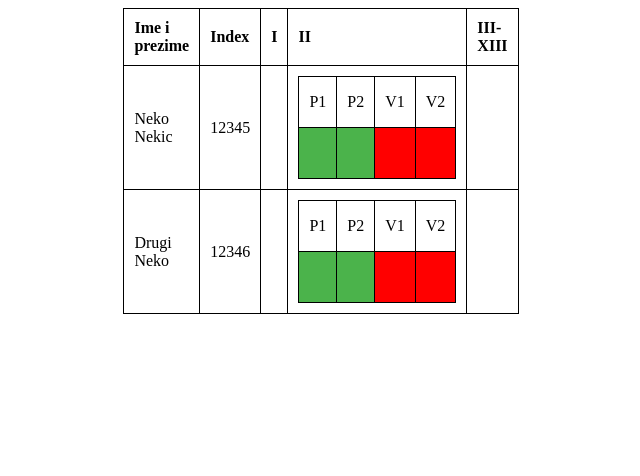
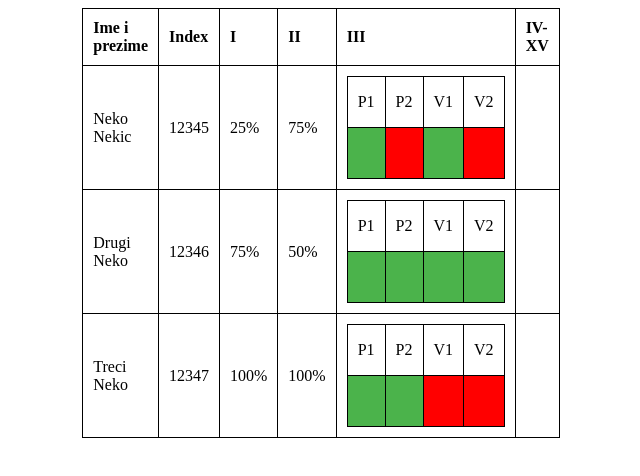
Before and after one commit to zOhran13/WebTehnologije-2022, a plain HTML site: page html/prisustvo.html in a window 1280 px wide. Shown: the whole page, without its empty margins (319-959 px from the left). Drawn offline with Linux system fonts and the light colour scheme.

Commit message:
ispravljena greska <nisu izracunati procenti prisustva>

```diff
--- a/html/prisustvo.html
+++ b/html/prisustvo.html
@@ -169,9 +169,9 @@
 
     </div>
 
+  <script type="text/javascript" src="../scripts/TabelaPrisustvo.js"></script>
+   <script type="text/javascript" src="../scripts/prisustvo.js"></script>
 
-   <script type="module" src="../scripts/prisustvo.js"></script>
-   <script type="module" src="../scripts/TabelaPrisustvo.js"></script>
 </body>
 
 
--- a/scripts/TabelaPrisustvo.js
+++ b/scripts/TabelaPrisustvo.js
@@ -33,11 +33,14 @@ let TabelaPrisustvo = function (divRef, podaci) {
             (unique, item) => (unique.includes(item) ? unique : [...unique, item]),
             [],
           );
+          //console.log(sedmiceNisuUnesene)
+          //console.log(sedmiceUnesene)
+         // console.log(sedmice)
 
         let brojSedmica = sedmice.length;
         let trenutnaSedmica = brojSedmica;
 
-        let zaglavlje = ['Ime i prezime', 'Index', 'I', 'II', 'III', 'IV', 'V', 'VI', 'VII', 'VIII', 'IX', 'X', 'XI', 'XII', 'XIII'];
+        let zaglavlje = ['Ime i prezime', 'Index', 'I', 'II', 'III', 'IV', 'V', 'VI', 'VII', 'VIII', 'IX', 'X', 'XI', 'XII', 'XIII', 'XIV', 'XV'];
         var header = document.createElement('thead')
         header.appendChild(document.createElement("th")).
         appendChild(document.createTextNode(zaglavlje[0]));
@@ -50,8 +53,9 @@ let TabelaPrisustvo = function (divRef, podaci) {
             appendChild(document.createTextNode(zaglavlje[i+2]));
         }
         if(brojSedmica < zaglavlje.length) {
-            header.appendChild(document.createElement("th")).
+          let kraj=  header.appendChild(document.createElement("th")).
             appendChild(document.createTextNode(zaglavlje[2 + brojSedmica] + "-" + zaglavlje[zaglavlje.length-1]));
+
         }
 
         tabela.appendChild(header);
@@ -67,11 +71,11 @@ let TabelaPrisustvo = function (divRef, podaci) {
             }
         })
         let predmet = ""
-        Object.values(podaci).forEach(obj => {
+       /* Object.values(podaci).forEach(obj => {
             if(!(obj instanceof Object) && typeof obj === "string") {
                 predmet = obj
             }
-        })
+        })*/
         let predavanjaSedmicno = podaci.brojPredavanjaSedmicno;
         let vjezbiSedmicno = podaci.brojVjezbiSedmicno;
 
@@ -87,8 +91,9 @@ let TabelaPrisustvo = function (divRef, podaci) {
             celija.appendChild(index);
             red.appendChild(celija);
 
+
             let studentovaPrisustva = prisustva.filter(prisustvo => prisustvo.index === student.index && prisustvo.sedmica === trenutnaSedmica)
-            console.log(studentovaPrisustva)
+            //console.log(studentovaPrisustva)
 
 
             for(let k = 1; k <= brojSedmica; k++) {
@@ -98,6 +103,7 @@ let TabelaPrisustvo = function (divRef, podaci) {
             celija.className = "prisustvo"
             let prviRed = document.createElement('tr')
             let drugiRed = document.createElement('tr')
+
             for(let i = 0; i < predavanjaSedmicno; i++) {
                 let celijaPredavanja = document.createElement("td")
                 celijaPredavanja.className="predavanja"
@@ -136,10 +142,20 @@ let TabelaPrisustvo = function (divRef, podaci) {
         celija.appendChild(prviRed)
         celija.appendChild(drugiRed)
     }
-        else {
+        else if(k<trenutnaSedmica && k!=0) {
             //postotak
+            let sPris =  prisustva.filter(prisustvo => prisustvo.index === student.index && prisustvo.sedmica === k)
+            sPris.forEach(prisustvo => {
+                let bioNaV = prisustvo.vjezbe
+                //console.log(bioNaV)
+                let bioNaP=prisustvo.predavanja
+            let postotak = document.createTextNode(((bioNaP+bioNaV)/(podaci.brojPredavanjaSedmicno+podaci.brojVjezbiSedmicno))*100+'%');
+            //console.log(postotak);
            celija = document.createElement("td");
+          celija.appendChild(postotak);
+            })
         }
+
         red.appendChild(celija)
         tabela.appendChild(red);
         }
@@ -185,6 +201,7 @@ let TabelaPrisustvo = function (divRef, podaci) {
 
 
     };
-    export {
+   /* export {
         TabelaPrisustvo
     };
+   */
--- a/scripts/prisustvo.js
+++ b/scripts/prisustvo.js
@@ -11,24 +11,35 @@ let prisustvo = TabelaPrisustvo(div, {
     {
     "ime": "Drugi Neko",
     "index": 12346
+    },
+    {
+        "ime": "Treci Neko",
+        "index": 12347
     }
+
     ],
     "prisustva": [{
     "sedmica": 1,
-    "predavanja": 2,
+    "predavanja": 0,
     "vjezbe": 1,
     "index": 12345
     },
     {
     "sedmica": 1,
     "predavanja": 2,
-    "vjezbe": 2,
+    "vjezbe": 1,
     "index": 12346
     },
     {
+        "sedmica": 1,
+        "predavanja": 2,
+        "vjezbe": 2,
+        "index": 12347
+        },
+    {
     "sedmica": 2,
-    "predavanja": 2,
-    "vjezbe": 0,
+    "predavanja": 1,
+    "vjezbe": 2,
     "index": 12345
     },
     {
@@ -36,7 +47,32 @@ let prisustvo = TabelaPrisustvo(div, {
     "predavanja": 2,
     "vjezbe": 0,
     "index": 12346
-    }
+    },
+    {
+        "sedmica": 2,
+        "predavanja": 2,
+        "vjezbe": 2,
+        "index": 12347
+        },
+    {
+        "sedmica": 3,
+        "predavanja": 1,
+        "vjezbe": 1,
+        "index": 12345
+        },
+        {
+            "sedmica": 3,
+            "predavanja": 2,
+            "vjezbe": 2,
+            "index": 12346
+            },
+        {
+        "sedmica": 3,
+        "predavanja": 2,
+        "vjezbe": 0,
+        "index": 12347
+        }
+
     ],
     "predmet": "Razvoj mobilnih aplikacija",
     "brojPredavanjaSedmicno": 2,
@@ -44,6 +80,6 @@ let prisustvo = TabelaPrisustvo(div, {
     }
     );
 //pozivanje metoda
-import {TabelaPrisustvo} from '../scripts/TabelaPrisustvo.js'
+//import {TabelaPrisustvo} from '../scripts/TabelaPrisustvo.js'
 prisustvo.sljedecaSedmica();
 prisustvo.prethodnaSedmica();
```
Also changed, not shown: css/prisustvo.css (line endings or trailing spaces).
